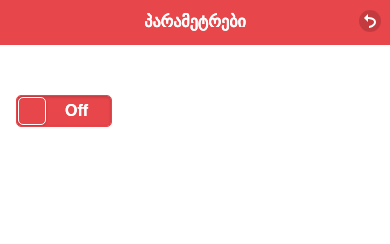
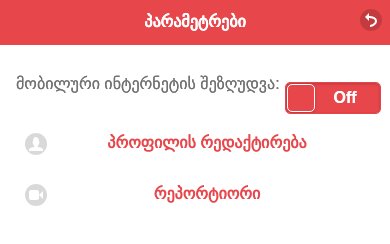
Before and after one commit to programdeveloper/reporter, a plain HTML site: page www/index.html in a window 390 px wide. Both pictures are taken after a click on the button 20 px from the left and 21 px from the top of the page. Drawn offline with Linux system fonts and the light colour scheme; some packages are replaced by stand-ins of ours.

Commit message:
last change 31.07.2015

```diff
--- a/www/css/index.css
+++ b/www/css/index.css
@@ -4,3 +4,21 @@
 .ui-page-theme-a .ui-btn.ui-btn-active{
     color: transparent;
 }
+.ui-btn{
+    border: 0;
+}
+
+/* stack all grids below 40em (640px) */
+@media all and (max-width: 35em) {
+    .parameters .ui-block-a{
+        width: 75%;
+        float: left;
+    }
+    .parameters .ui-block-b{
+        width: 25%;
+        float: left;
+    }
+    .parameters{
+        clear: both;
+    }
+}
--- a/www/index.html
+++ b/www/index.html
@@ -36,11 +36,37 @@
       <div data-role="main" class="ui-content">
         <div class="ui-field-contain">
           <form>
-            <div data-role="fieldcontain">
-                <input type="checkbox" id="checkbox-based-flipswitch-0" data-role="flipswitch">
-            </div>
+            <div class="parameters">
+                <div class="ui-block-a">
+                   მობილური ინტერნეტის შეზღუდვა:
+                </div>
+                <div class="ui-block-b">
+                   <input type="checkbox" id="checkbox-based-flipswitch-0" data-role="flipswitch">
+                </div>
+            </div><!-- /grid-a -->
+            <div class="parameters">
+                <a href="#profile" data-role="button" data-icon="user" data-corners="false" data-shadow="false">პროფილის რედაქტირება</a>
+            </div><!-- /grid-a -->
+            <div class="parameters">
+                <a href="#profile" data-role="button" data-icon="video" data-corners="false" data-shadow="false">რეპორტიორი</a>
+            </div><!-- /grid-a -->
+
           </form>
         </div>
+      </div>
+
+    </div>
+    <!-- start third page -->
+    <div data-role="page" id="profile">
+      <div data-role="header">
+          <a href="#settings" data-transition="slide" data-icon="gear" data-iconpos="notext" data-corners="false" data-shadow="false"></a>
+          <h1> პროფილი </h1>
+          <a href="#home" data-icon="home" data-iconpos="notext" data-corners="false" data-shadow="false"></a>
+          <a href="#home" data-icon="check" data-iconpos="notext" data-corners="false" data-shadow="false"></a>
+      </div>
+
+      <div data-role="main" class="ui-content">
+
       </div>
 
     </div>
```
